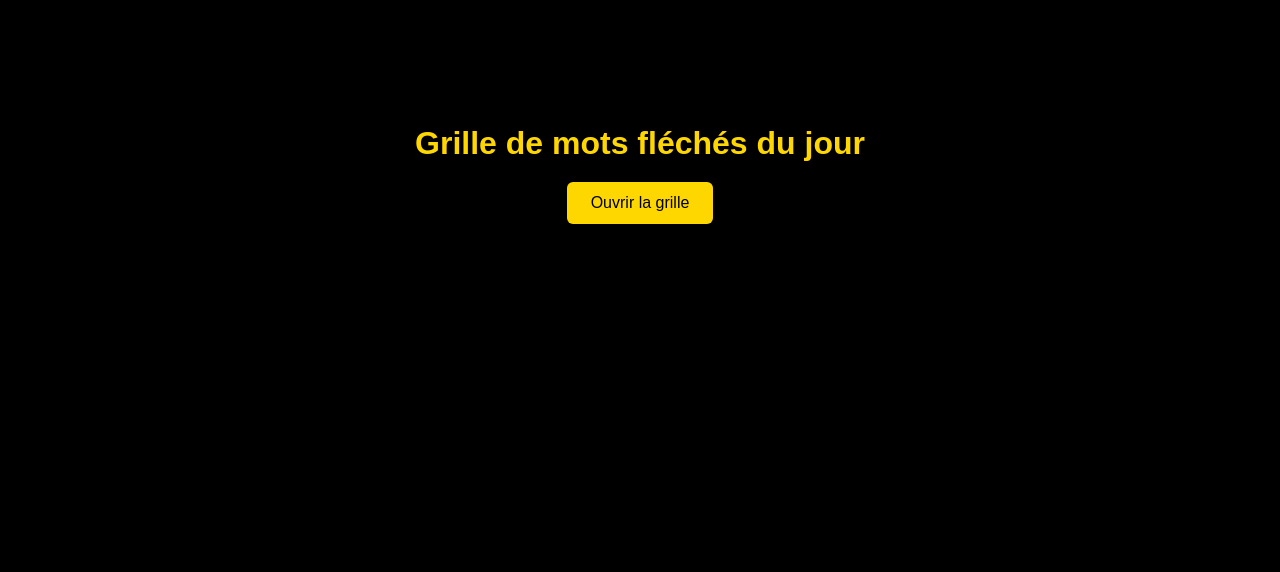
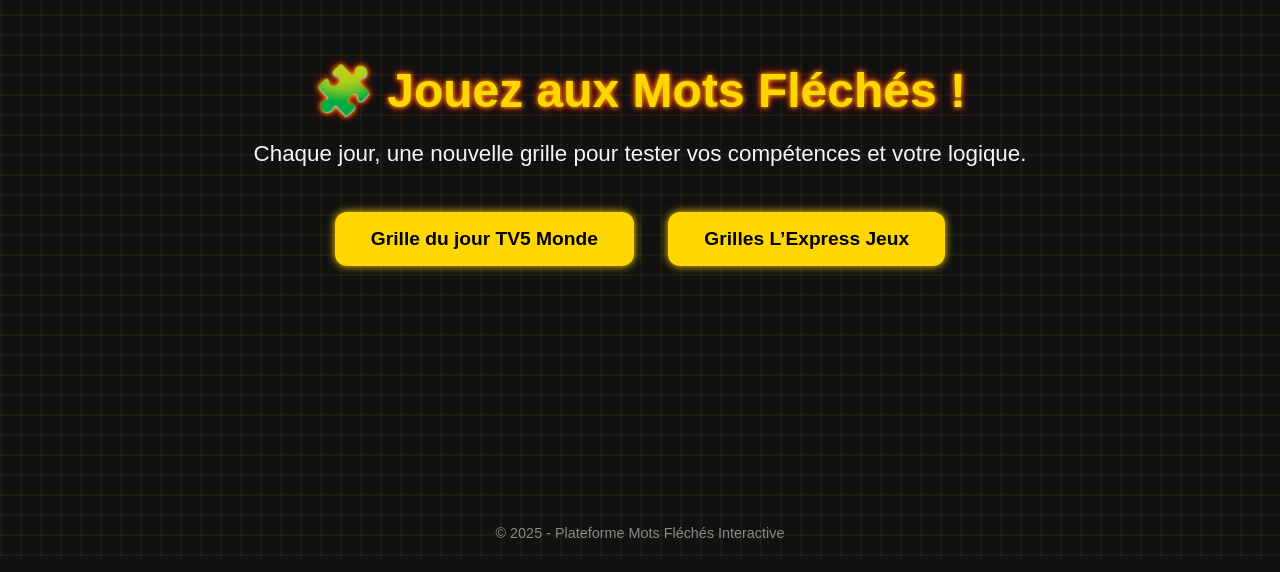
Before and after one commit to paco1963594/Mots-fl-che, a plain HTML site: page index.html in a window 1280 px wide. Shown: the part 244-816 px from the top of the page. Drawn offline with Linux system fonts and the light colour scheme.

Commit message:
Update index.html
New file

```diff
--- a/index.html
+++ b/index.html
@@ -2,31 +2,111 @@
 <html lang="fr">
 <head>
 <meta charset="UTF-8">
-<title>Grille du jour</title>
+<meta name="viewport" content="width=device-width, initial-scale=1.0">
+<title>Landing Page Mots Fléchés</title>
 <style>
-body { background-color:#000; color:#fff; font-family:Arial,sans-serif; display:flex; flex-direction:column; align-items:center; justify-content:center; height:100vh; }
-button { background-color:gold; color:black; border:none; padding:12px 24px; font-size:16px; border-radius:6px; cursor:pointer; }
-button:hover { background-color:red; color:white; }
-h1 { color:gold; margin-bottom:20px; text-align:center; }
+body {
+  margin:0;
+  padding:0;
+  background-color:#111;
+  font-family: Arial, sans-serif;
+  color: #fff;
+  display: flex;
+  flex-direction: column;
+  justify-content: center;
+  align-items: center;
+  height: 100vh;
+  overflow: hidden;
+}
+
+/* Motif léger de mots fléchés en arrière-plan */
+body::before {
+  content:"";
+  position: absolute;
+  top:0; left:0;
+  width:100%; height:100%;
+  background-image: repeating-linear-gradient(0deg, rgba(255,215,0,0.05) 0 2px, transparent 2px 20px),
+                    repeating-linear-gradient(90deg, rgba(255,215,0,0.05) 0 2px, transparent 2px 20px);
+  z-index:0;
+}
+
+.container {
+  position: relative;
+  z-index:1;
+  text-align: center;
+  padding: 20px;
+}
+
+h1 {
+  font-size: 3em;
+  color: gold;
+  text-shadow: 0 0 10px red, 0 0 20px gold;
+  margin-bottom: 10px;
+  animation: glow 2.5s infinite alternate;
+}
+
+@keyframes glow {
+  0% { text-shadow: 0 0 5px gold, 0 0 10px red; }
+  50% { text-shadow: 0 0 15px gold, 0 0 25px red; }
+  100% { text-shadow: 0 0 5px gold, 0 0 10px red; }
+}
+
+p {
+  font-size: 1.4em;
+  color: #f5f5f5;
+  margin-bottom: 30px;
+}
+
+.button-link {
+  display: inline-block;
+  margin: 15px;
+  background-color: gold;
+  color: black;
+  padding: 16px 36px;
+  font-size: 1.2em;
+  font-weight: bold;
+  text-decoration: none;
+  border-radius: 12px;
+  transition: all 0.3s ease;
+  box-shadow: 0 0 8px gold;
+}
+
+.button-link:hover {
+  background-color: red;
+  color: white;
+  transform: scale(1.1) rotate(-2deg);
+  box-shadow: 0 0 20px gold, 0 0 30px red;
+}
+
+footer {
+  position: absolute;
+  bottom: 15px;
+  color: #888;
+  font-size: 0.9em;
+}
+
+/* Responsive pour mobile */
+@media (max-width:600px){
+  h1{font-size:2em;}
+  p{font-size:1.2em;}
+  .button-link{padding:12px 24px;font-size:1em;}
+}
 </style>
 </head>
 <body>
-<h1>Grille de mots fléchés du jour</h1>
-<button id="openGridBtn">Ouvrir la grille</button>
+<div class="container">
+  <h1>🧩 Jouez aux Mots Fléchés !</h1>
+  <p>Chaque jour, une nouvelle grille pour tester vos compétences et votre logique.</p>
 
-<script>
-// Remplacer cette URL par celle de ton site/journal qui accepte un paramètre pour le jour
-const baseUrl = "https://www.exemple-journal.com/mots-fleches?date=";
+  <a href="https://www.tv5monde.com/cms/chaine-francophone/jeux-de-mots-fleches/" target="_blank" class="button-link">
+    Grille du jour TV5 Monde
+  </a>
 
-document.getElementById("openGridBtn").onclick = () => {
-    const today = new Date();
-    // Génère une chaîne du type 20251021
-    const dateStr = today.getFullYear().toString()
-                    + String(today.getMonth()+1).padStart(2,'0')
-                    + String(today.getDate()).padStart(2,'0');
-    const fullUrl = baseUrl + dateStr;
-    window.open(fullUrl, "_blank");
-}
-</script>
+  <a href="https://www.lexpress.fr/culture/jeux/" target="_blank" class="button-link">
+    Grilles L’Express Jeux
+  </a>
+</div>
+
+<footer>© 2025 - Plateforme Mots Fléchés Interactive</footer>
 </body>
 </html>
```
